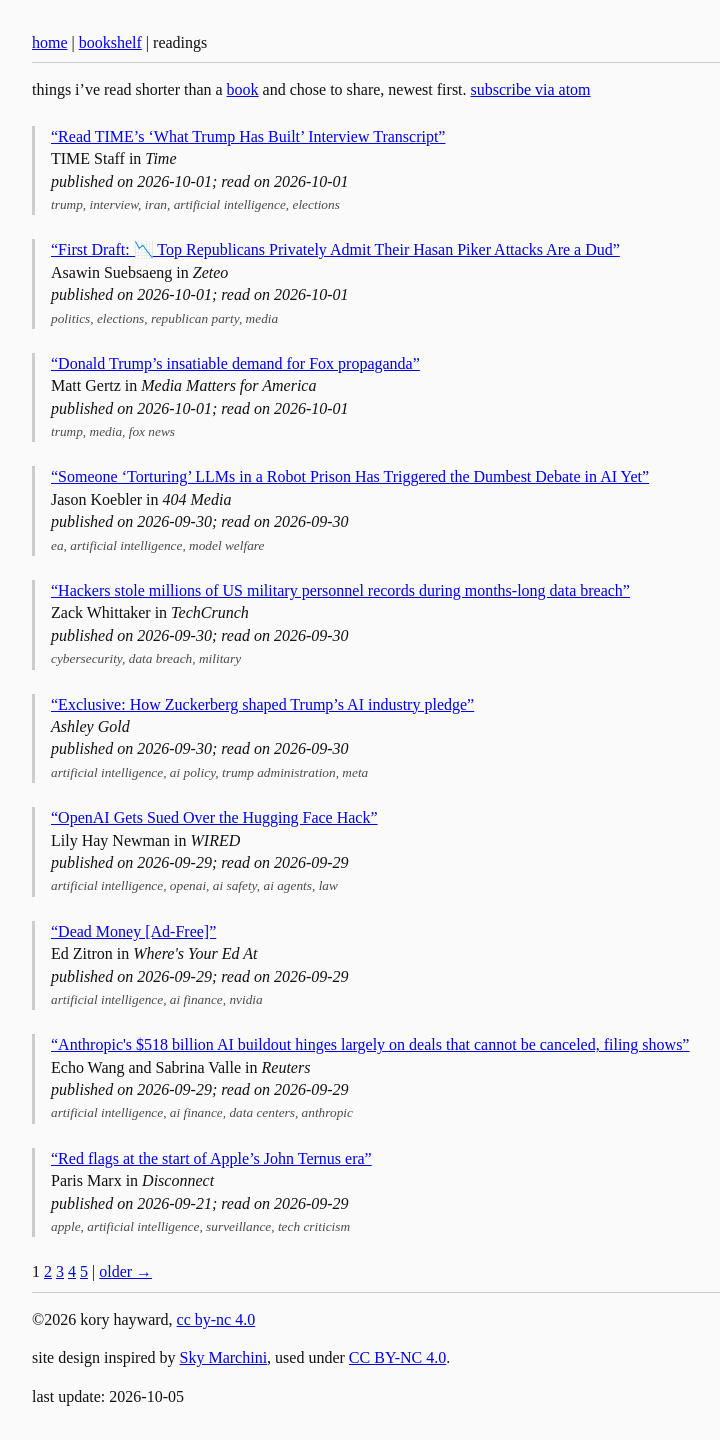
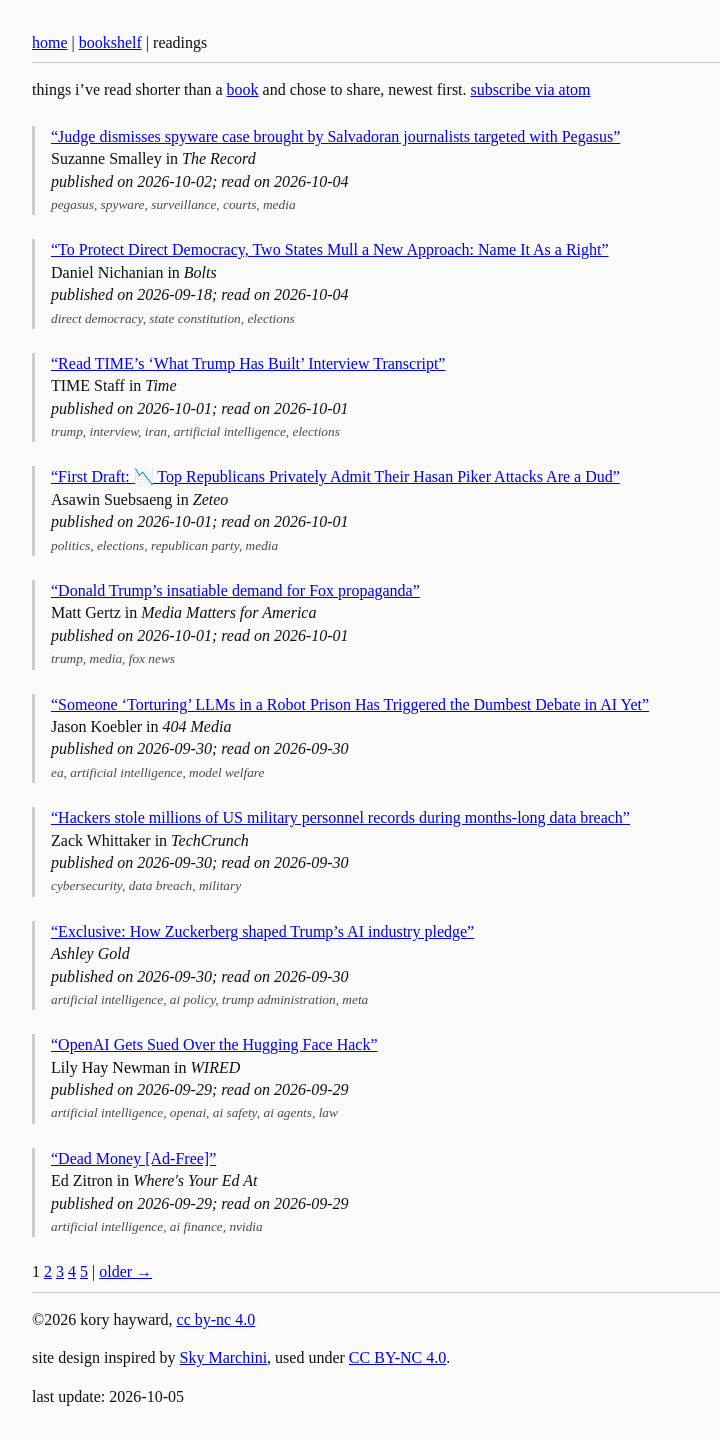
Before and after one commit to koryhayward/koryhayward.github.io, a Jekyll site: the page built from readings.md, in a window 1280 px wide. Shown: the whole page, without its empty margins (233-953 px from the left). Built offline with Jekyll 4.4.1, drawn with Linux system fonts in a browser that asks for light colours.

Commit message:
readings: +2 -0 ~0

```diff
--- a/_data/readings.yml
+++ b/_data/readings.yml
@@ -1,5 +1,31 @@
 # Generated by generators/site_readings.py. Do not edit by hand.
 # Items tagged 'readings' and Daily lines marked #readings.
+- title: "Judge dismisses spyware case brought by Salvadoran journalists targeted with Pegasus"
+  url: "https://therecord.media/judge-dismisses-spyware-case-brought-by-salvadoran-journalists"
+  source: "therecord.media"
+  publication: "The Record"
+  authors:
+    - "Suzanne Smalley"
+  published: "2026-10-02"
+  read: "2026-10-04"
+  tags:
+    - "pegasus"
+    - "spyware"
+    - "surveillance"
+    - "courts"
+    - "media"
+- title: "To Protect Direct Democracy, Two States Mull a New Approach: Name It As a Right"
+  url: "https://boltsmag.org/missouri-and-montana-measures-aim-to-protect-direct-democracy/"
+  source: "boltsmag.org"
+  publication: "Bolts"
+  authors:
+    - "Daniel Nichanian"
+  published: "2026-09-18"
+  read: "2026-10-04"
+  tags:
+    - "direct-democracy"
+    - "state-constitution"
+    - "elections"
 - title: "Read TIME’s ‘What Trump Has Built’ Interview Transcript"
   url: "https://time.com/article/2026/10/01/donald-trump-2026-interview-transcript/"
   source: "time.com"
```
